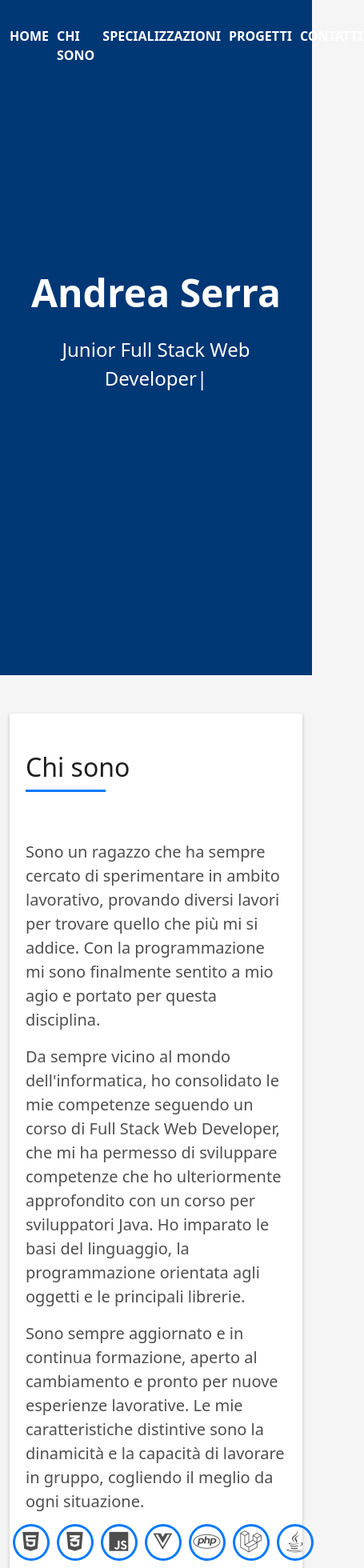
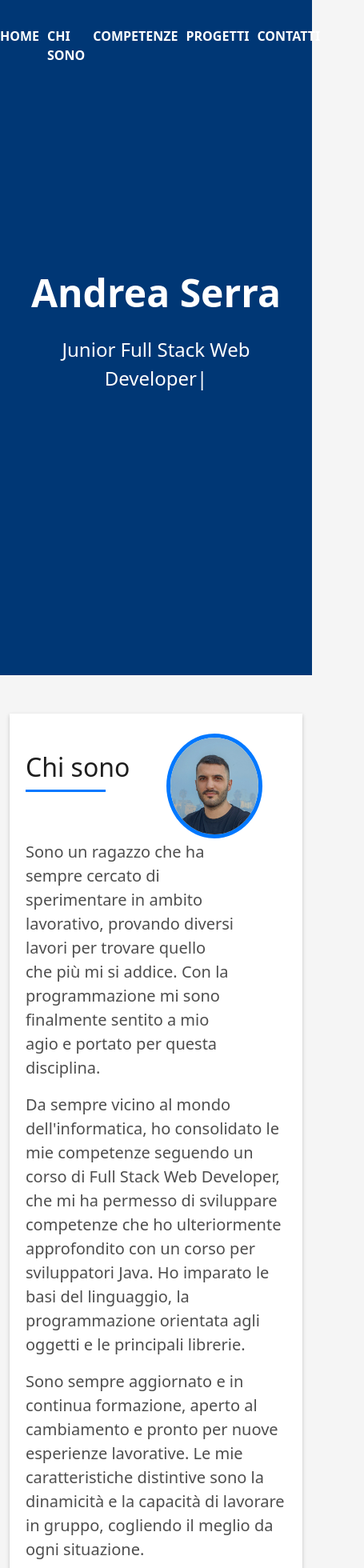
Before and after one commit to Andreaserra1997/Portfolio, a Vue app: page / in a window 390 px wide. Shown: the top 1960 px of the page at 80% size, 455 px wide, since content can reach past the window. Built offline with nearby package versions, Linux system fonts and the light colour scheme.

Commit message:
edit nav and components

```diff
--- a/src/components/About.vue
+++ b/src/components/About.vue
@@ -49,12 +49,13 @@ export default {
 
   <section id="about" class="about-mf sect-pt4 route">
     <div class="container pt-5">
-      <div class="box-shadow-full">
+      <div class="box-shadow-full pb-3">
+        <img src="../assets/Andrea.jpg" alt="Andrea" class="myimg" />
         <div class="title-box-2">
           <h5 class="title-left">Chi sono</h5>
         </div>
         <div class="about-me pt-4 pt-md-0">
-          <p class="lead">
+          <p class="lead" style="width: 80%">
             Sono un ragazzo che ha sempre cercato di sperimentare in ambito
             lavorativo, provando diversi lavori per trovare quello che più mi si
             addice. Con la programmazione mi sono finalmente sentito a mio agio
@@ -76,14 +77,14 @@ export default {
           </p>
         </div>
         <div class="socials pt-0 pb-0">
-          <ul class="d-flex justify-content-center">
+          <ul class="d-flex justify-content-center ps-0 icoabout">
             <li
               v-for="skill in arrSkill"
               :key="skill.icon"
               style="width: 100%"
-              class="d-flex justify-content-center"
+              class="d-flex justify-content-center pt-3"
             >
-              <span class="ico-circle">
+              <span class="about-circle">
                 <i :class="skill.icon"></i>
               </span>
             </li>
--- a/src/components/Nav.vue
+++ b/src/components/Nav.vue
@@ -6,7 +6,7 @@ export default {};
     class="navbar navbar-b navbar-trans navbar-expand-md fixed-top"
     id="mainNav"
   >
-    <div class="container">
+    <div class="container px-0">
       <a class="navbar-collapse collapse navbar-brand" href="#home"
         >Portfolio</a
       >
@@ -18,7 +18,7 @@ export default {};
           <a class="nav-link js-scroll" href="#about">Chi Sono</a>
         </li>
         <li class="nav-item">
-          <a class="nav-link js-scroll" href="#service">Specializzazioni</a>
+          <a class="nav-link js-scroll" href="#service">Competenze</a>
         </li>
         <li class="nav-item">
           <a class="nav-link js-scroll" href="#project">Progetti</a>
--- a/src/components/Portfolio.vue
+++ b/src/components/Portfolio.vue
@@ -47,7 +47,7 @@ export default {
       <div class="row">
         <div class="col-sm-12">
           <div class="title-box text-center">
-            <h3 class="title-a pt-3">Specializzazioni</h3>
+            <h3 class="title-a pt-3">Competenze</h3>
             <div class="line-mf"></div>
           </div>
         </div>
@@ -96,20 +96,12 @@ export default {
               <img :src="project.img" :alt="project.title" class="img-fluid" />
             </div>
             <div class="work-content">
-              <div class="row">
-                <div class="col-sm-8">
-                  <h2 class="w-title">{{ project.title }}</h2>
-                </div>
-                <div class="col-sm-4">
-                  <div class="w-like">
-                    <a :href="project.link">
-                      <span>
-                        <i class="fa-brands fa-github"></i>
-                      </span>
-                    </a>
-                  </div>
-                </div>
-              </div>
+              <h2 class="w-title">{{ project.title }}</h2>
+              <a :href="project.link">
+                <span>
+                  <i class="fa-brands fa-github" style="font-size: 2.5rem"></i>
+                </span>
+              </a>
             </div>
           </div>
         </div>
--- a/src/scss/styles.scss
+++ b/src/scss/styles.scss
@@ -1,11 +1,8 @@
 @import "bootstrap/scss/bootstrap";
+
 body {
   background-color: #f5f5f5;
   color: #4e4e4e;
-}
-
-#footer {
-  background-image: url(../assets/A.jpeg);
 }
 
 h1,
@@ -36,27 +33,6 @@ a:hover {
   box-shadow: 0 13px 8px -10px rgba(0, 0, 0, 0.1);
 }
 
-.bg-image {
-  background-repeat: no-repeat;
-  background-attachment: fixed;
-  background-size: cover;
-  background-position: center center;
-}
-
-.overlay-mf {
-  background-color: #0078ff;
-}
-
-.overlay-mf {
-  position: absolute;
-  top: 0;
-  left: 0px;
-  padding: 0;
-  height: 100%;
-  width: 100%;
-  opacity: 0.7;
-}
-
 .paralax-mf {
   position: relative;
   padding: 8rem 0;
@@ -81,10 +57,6 @@ a:hover {
   font-size: 3rem;
   font-weight: bold;
   text-transform: uppercase;
-}
-
-.subtitle-a {
-  color: #4e4e4e;
 }
 
 .line-mf {
@@ -112,10 +84,6 @@ a:hover {
   bottom: -12px;
 }
 
-.box-pl2 {
-  padding-left: 2rem;
-}
-
 .box-shadow-full {
   padding: 3rem 1.25rem;
   position: relative;
@@ -125,42 +93,34 @@ a:hover {
   box-shadow: 0 1px 1px 0 rgba(0, 0, 0, 0.06), 0 2px 5px 0 rgba(0, 0, 0, 0.2);
 }
 
-.socials {
-  padding: 1.5rem 0;
-}
-
-.socials ul li {
-  display: inline-block;
-}
-
-.socials .ico-circle {
-  height: 40px;
-  width: 40px;
-  font-size: 1.7rem;
+.ico-circle,
+.about-circle {
+  font-size: 2rem;
   border-radius: 50%;
-  line-height: 1.4;
-  margin: 0 15px 0 0;
-  box-shadow: 0 0 0 3px #0078ff;
-  transition: all 500ms ease;
-}
-
-.socials .ico-circle:hover {
-  background-color: #0078ff;
-  color: #fff;
-  box-shadow: 0 0 0 3px #cde1f8;
-  transition: all 500ms ease;
+  line-height: 1.55;
+  margin: 0 auto;
+  text-align: center;
+  display: block;
 }
 
 .ico-circle {
   height: 100px;
   width: 100px;
-  font-size: 2rem;
-  border-radius: 50%;
-  line-height: 1.55;
-  margin: 0 auto;
-  text-align: center;
   box-shadow: 0 0 0 10px #0078ff;
-  display: block;
+}
+
+.about-circle {
+  height: 50px;
+  width: 50px;
+  box-shadow: 0 0 0 5px #0078ff;
+}
+
+@media (max-width: 500px) {
+  .about-circle {
+    height: 35px;
+    width: 35px;
+    font-size: 1.3rem;
+  }
 }
 
 .navbar-nav {
@@ -172,10 +132,6 @@ a:hover {
   background-color: transparent;
   padding-top: 1.563rem;
   padding-bottom: 1.563rem;
-}
-
-.navbar-b.navbar-reduce {
-  box-shadow: 0px 6px 9px 0px rgba(0, 0, 0, 0.06);
 }
 
 .navbar-b.navbar-trans .nav-item,
@@ -204,24 +160,8 @@ a:hover {
   transition: all 500ms ease;
 }
 
-.navbar-b.navbar-trans .nav-link:hover,
-.navbar-b.navbar-reduce .nav-link:hover {
-  color: #1b1b1b;
-}
-
 .navbar-b.navbar-trans .nav-link:hover:before,
 .navbar-b.navbar-reduce .nav-link:hover:before {
-  width: 35px;
-}
-
-.navbar-b.navbar-trans .show > .nav-link:before,
-.navbar-b.navbar-trans .active > .nav-link:before,
-.navbar-b.navbar-trans .nav-link.show:before,
-.navbar-b.navbar-trans .nav-link.active:before,
-.navbar-b.navbar-reduce .show > .nav-link:before,
-.navbar-b.navbar-reduce .active > .nav-link:before,
-.navbar-b.navbar-reduce .nav-link.show:before,
-.navbar-b.navbar-reduce .nav-link.active:before {
   width: 35px;
 }
 
@@ -230,13 +170,6 @@ a:hover {
 }
 
 .navbar-b.navbar-trans .nav-link:hover {
-  color: #fff;
-}
-
-.navbar-b.navbar-trans .show > .nav-link,
-.navbar-b.navbar-trans .active > .nav-link,
-.navbar-b.navbar-trans .nav-link.show,
-.navbar-b.navbar-trans .nav-link.active {
   color: #fff;
 }
 
@@ -259,19 +192,8 @@ a:hover {
   color: #0078ff;
 }
 
-.navbar-b.navbar-reduce .show > .nav-link,
-.navbar-b.navbar-reduce .active > .nav-link,
-.navbar-b.navbar-reduce .nav-link.show,
-.navbar-b.navbar-reduce .nav-link.active {
-  color: #0078ff;
-}
-
 .navbar-b.navbar-reduce .navbar-brand {
   color: #0078ff;
-}
-
-.navbar-b.navbar-reduce .navbar-toggler span {
-  background-color: #1b1b1b;
 }
 
 .navbar-b .navbar-brand {
@@ -280,32 +202,22 @@ a:hover {
   font-weight: 600;
 }
 
-.navbar-b .navbar-nav .dropdown-item.show .dropdown-menu,
-.navbar-b .dropdown.show .dropdown-menu,
-.navbar-b .dropdown-btn.show .dropdown-menu {
-  -webkit-transform: translate3d(0px, 0px, 0px);
-  transform: translate3d(0px, 0px, 0px);
-  visibility: visible !important;
+.nav-item {
+  white-space: nowrap;
 }
 
-.navbar-b .dropdown-menu {
-  margin: 1.12rem 0 0;
-  border-radius: 0;
+@media (max-width: 500px) {
+  .nav-item {
+    white-space: wrap;
+  }
 }
 
-.navbar-b .dropdown-menu .dropdown-item {
-  padding: 0.7rem 1.7rem;
-  transition: all 500ms ease;
-}
-
-.navbar-b .dropdown-menu .dropdown-item:hover {
-  background-color: #0078ff;
-  color: #fff;
-  transition: all 500ms ease;
-}
-
-.navbar-b .dropdown-menu .dropdown-item.active {
-  background-color: #0078ff;
+@media (max-width: 768px) {
+  .navbar-nav {
+    display: flex;
+    justify-content: space-between !important;
+    width: 100%;
+  }
 }
 
 .intro {
@@ -345,34 +257,26 @@ a:hover {
   display: none;
 }
 
-.intro-single {
-  height: 350px;
+.myimg {
+  width: 150px;
+  position: absolute;
+  top: 25px;
+  right: 50px;
+  border-radius: 50%;
+  border: 5px solid #0078ff;
+  object-fit: cover;
 }
 
-.intro-single .intro-content {
-  margin-top: 30px;
+@media (max-width: 991px) {
+  .myimg {
+    width: 135px;
+  }
 }
 
-.intro-single .intro-title {
-  text-transform: uppercase;
-  font-size: 3rem;
-}
-
-.intro-single .breadcrumb {
-  background-color: transparent;
-  color: #0078ff;
-}
-
-.intro-single .breadcrumb .breadcrumb-item:before {
-  color: #cde1f8;
-}
-
-.intro-single .breadcrumb .breadcrumb-item.active {
-  color: #cde1f8;
-}
-
-.intro-single .breadcrumb a {
-  color: #fff;
+@media (max-width: 768px) {
+  .myimg {
+    width: 120px;
+  }
 }
 
 .service-box {
@@ -382,7 +286,8 @@ a:hover {
   margin-bottom: 3rem;
 }
 
-.service-box:hover .ico-circle {
+.ico-circle:hover,
+.about-circle:hover {
   transition: all 500ms ease;
   color: #fff;
   background-color: #0078ff;
@@ -412,8 +317,6 @@ a:hover {
 
 .work-box {
   margin-bottom: 3rem;
-  -webkit-backface-visibility: hidden;
-  backface-visibility: hidden;
   background-color: #fff;
 }
 
@@ -432,36 +335,63 @@ a:hover {
 }
 
 .work-content {
-  padding: 2rem 3% 1rem 4%;
-}
-
-.work-content .w-more {
-  color: #4e4e4e;
-  font-size: 0.8rem;
-}
-
-.work-content .w-more .w-ctegory {
-  color: #0078ff;
-}
-
-.work-content .w-like {
-  font-size: 2.5rem;
-  color: #0078ff;
-  float: right;
-}
-
-.work-content .w-like a {
-  color: #0078ff;
-}
-
-.work-content .w-like .num-like {
-  font-size: 0.7rem;
+  display: flex;
+  justify-content: space-between;
+  padding: 1.5rem 0.5rem;
 }
 
 .w-title {
   font-size: 1.2rem;
 }
 
+.socials {
+  padding: 1.5rem 0;
+}
+
+.socials ul li {
+  display: inline-block;
+}
+
+.socials .ico-circle {
+  height: 40px;
+  width: 40px;
+  font-size: 1.7rem;
+  border-radius: 50%;
+  line-height: 1.4;
+  margin: 0 15px 0 0;
+  box-shadow: 0 0 0 3px #0078ff;
+  transition: all 500ms ease;
+}
+
+.socials .ico-circle:hover {
+  background-color: #0078ff;
+  color: #fff;
+  box-shadow: 0 0 0 3px #cde1f8;
+  transition: all 500ms ease;
+}
+
+.bg-image {
+  background-repeat: no-repeat;
+  background-attachment: fixed;
+  background-size: cover;
+  background-position: center center;
+}
+
+.overlay-mf {
+  position: absolute;
+  top: 0;
+  left: 0px;
+  padding: 0;
+  height: 100%;
+  width: 100%;
+  opacity: 0.7;
+  background-color: #0078ff;
+}
+
 .footer-paralax {
   padding: 4rem 0 0 0;
 }
+
+#footer {
+  background-image: url(../assets/A.jpeg);
+}
```
